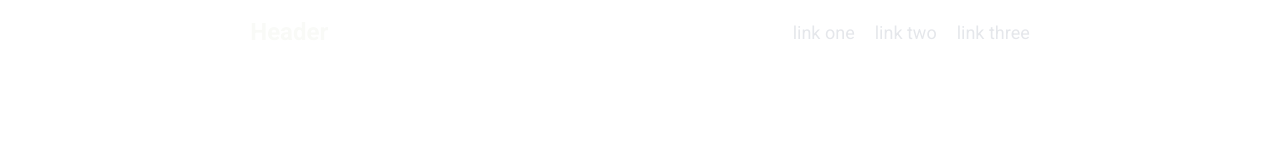
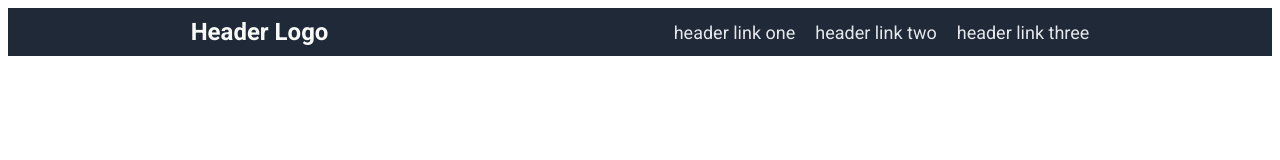
Before and after one commit to DizzyPho/odin-landing-page, a plain HTML site: page index.html in a window 1280 px wide. Drawn offline with Linux system fonts and the light colour scheme.

Commit message:
Change 'link one' to 'header link one'

```diff
--- a/index.html
+++ b/index.html
@@ -10,12 +10,12 @@
     <link href="https://fonts.googleapis.com/css2?family=Roboto:ital,wght@0,100..900;1,100..900&display=swap" rel="stylesheet">
 </head>
 <body>
-    <div class="header">
-        <h4>Header</h4>
+    <div class="header dark-blue">
+        <h4>Header Logo</h4>
         <ul>
-            <li><a href="#">link one</a></li>
-            <li><a href="#">link two</a></li>
-            <li><a href="#">link three</a></li>
+            <li><a href="#">header link one</a></li>
+            <li><a href="#">header link two</a></li>
+            <li><a href="#">header link three</a></li>
         </ul>
     </div>
 
```
